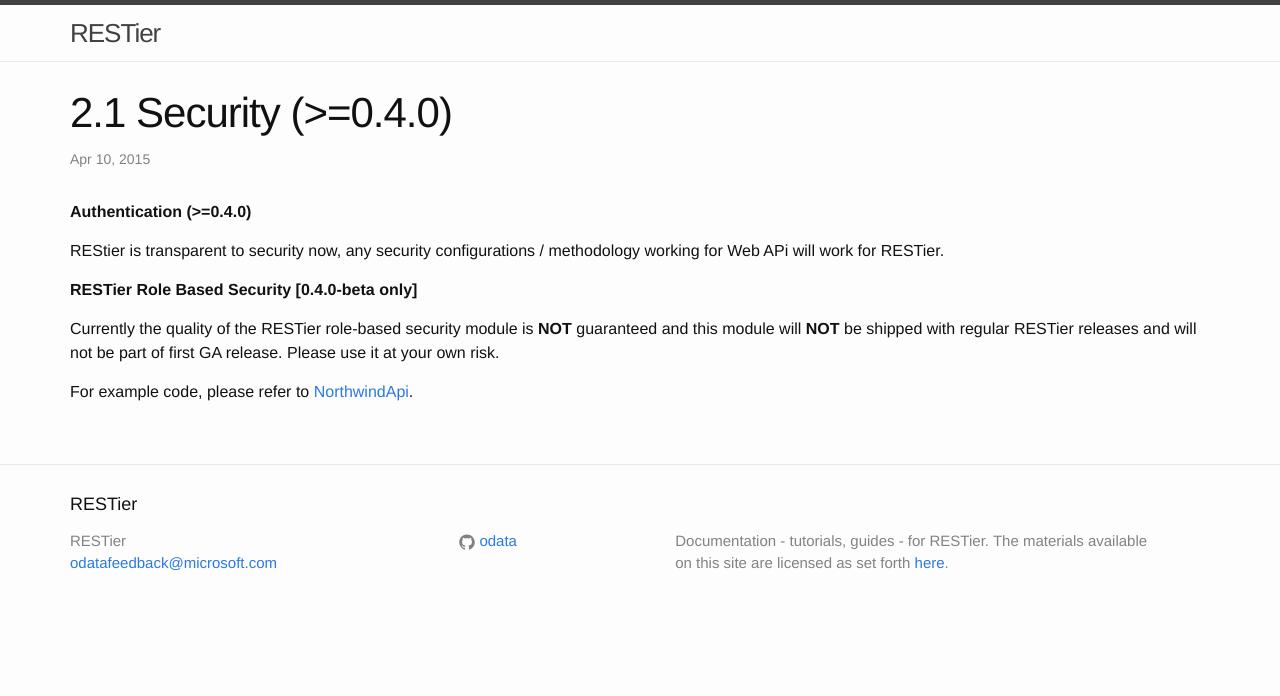
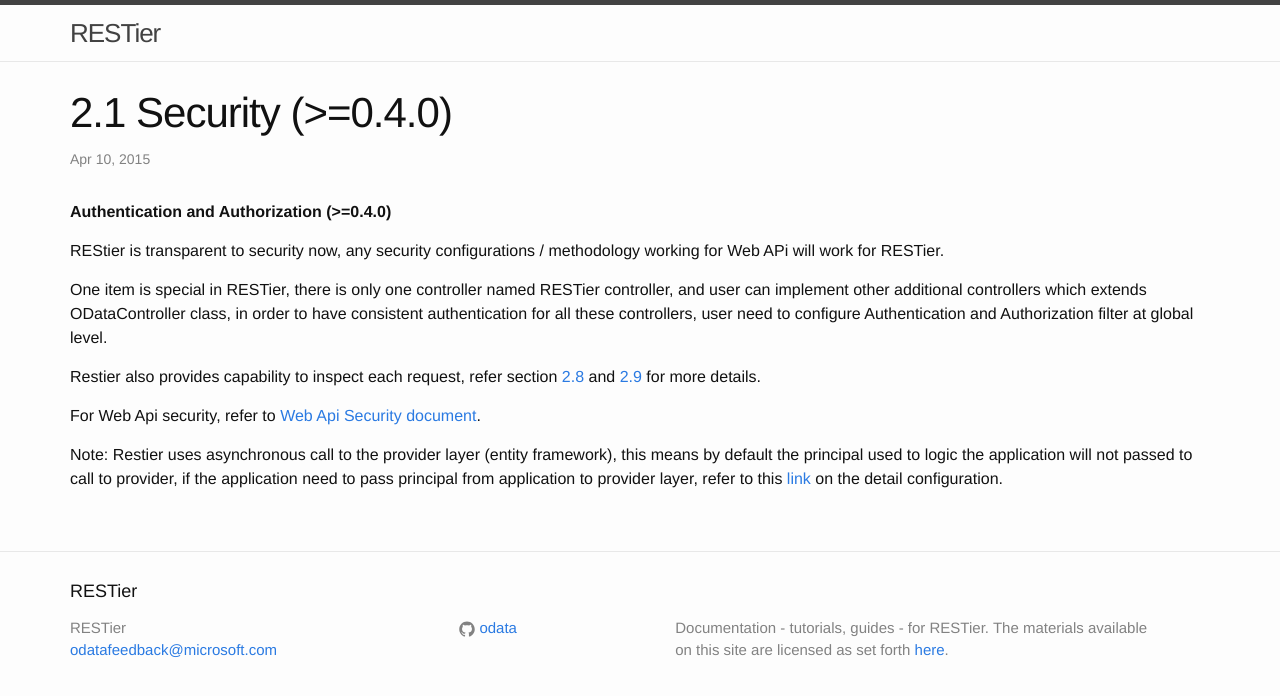
Before and after one commit to OData/RESTier, a Jekyll site: the page built from _posts/2015-04-10-02-01-Security.md, in a window 1280 px wide. Shown: the top 696 px of the page. Built offline with Jekyll 4.4.1, drawn with Linux system fonts in a browser that asks for light colours; nearby versions of some CDN libraries; comment, search, counter and statistics services are not loaded.

Commit message:
Update some document

```diff
--- a/_posts/2015-04-10-02-01-Security.md
+++ b/_posts/2015-04-10-02-01-Security.md
@@ -5,13 +5,14 @@ description: ""
 category: "2. Features"
 ---
 
-**Authentication (>=0.4.0)**
+**Authentication and Authorization (>=0.4.0)**
 
 REStier is transparent to security now, any security configurations / methodology working for Web APi will work for RESTier.
 
+One item is special in RESTier, there is only one controller named RESTier controller, and user can implement other additional controllers which extends ODataController class, in order to have consistent authentication for all these controllers, user need to configure Authentication and Authorization filter at global level.
 
-**RESTier Role Based Security [0.4.0-beta only]**
+Restier also provides capability to inspect each request, refer section [2.8](http://odata.github.io/RESTier/#02-08-Customize-Query) and [2.9](http://odata.github.io/RESTier/#02-09-Customize-Submit) for more details.
 
-Currently the quality of the RESTier role-based security module is **NOT** guaranteed and this module will **NOT** be shipped with regular RESTier releases and will not be part of first GA release. Please use it at your own risk.
+For Web Api security, refer to [Web Api Security document](http://www.asp.net/web-api/overview/security).
 
-For example code, please refer to [NorthwindApi](https://github.com/OData/RESTier/blob/master/test/ODataEndToEndTests/Microsoft.Restier.Samples.Northwind/Models/NorthwindApi.cs#L22-L32).
+Note: Restier uses asynchronous call to the provider layer (entity framework), this means by default the principal used to logic the application will not passed to call to provider, if the application need to pass principal from application to provider layer, refer to this [link](https://blogs.msdn.microsoft.com/tom/2008/04/22/making-an-asynchronous-call-using-the-impersonation-identity/) on the detail configuration.
```
Also changed, not shown: _posts/2016-03-19-03-03-Operation.md (+11 -0 lines), _posts/2016-04-23-02-05-Model-building-0-5-0.md (+1 -1 lines), _posts/2016-07-12-02-12-ETAG.MD (+2 -0 lines), _posts/2016-07-12-02-13-Derived-Type.MD (added, +24 -0 lines).
